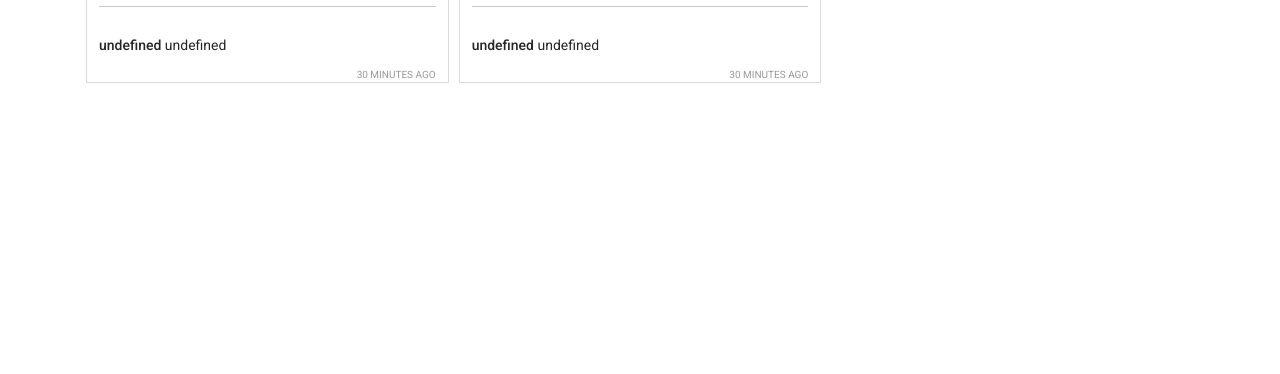
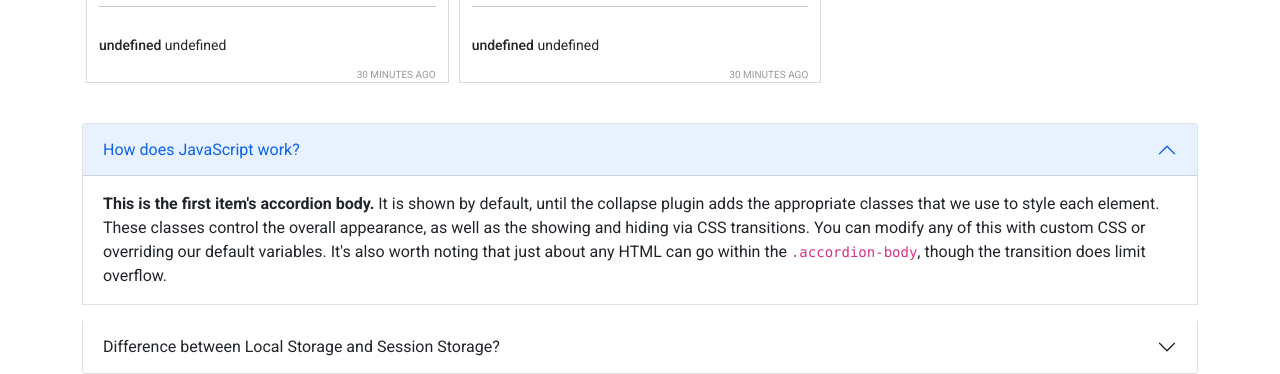
Before and after one commit to Chaki360/insta-sohor, a plain HTML site: page index.html in a window 1280 px wide. Shown: the part 1401-1775 px from the top of the page. Before the commit the page ends 1500 px from the top, so only its background shows below. Drawn offline with nearby package versions, Linux system fonts and the light colour scheme.

Commit message:
Ques sec added

```diff
--- a/index.html
+++ b/index.html
@@ -18,6 +18,9 @@
     <link rel="stylesheet" href="https://cdnjs.cloudflare.com/ajax/libs/font-awesome/6.0.0/css/all.min.css"
         integrity="sha512-9usAa10IRO0HhonpyAIVpjrylPvoDwiPUiKdWk5t3PyolY1cOd4DSE0Ga+ri4AuTroPR5aQvXU9xC6qOPnzFeg=="
         crossorigin="anonymous" referrerpolicy="no-referrer" />
+    <!-- CSS only -->
+    <link href="https://cdn.jsdelivr.net/npm/bootstrap@5.1.3/dist/css/bootstrap.min.css" rel="stylesheet"
+        integrity="sha384-1BmE4kWBq78iYhFldvKuhfTAU6auU8tT94WrHftjDbrCEXSU1oBoqyl2QvZ6jIW3" crossorigin="anonymous">
 </head>
 
 <body>
@@ -57,9 +60,58 @@
             <h1>Reported posts</h1>
         </div>
     </main>
+    <section class="container mt-4">
+        <div class="accordion" id="accordionPanelsStayOpenExample">
+            <div class="accordion-item">
+                <h2 class="accordion-header" id="panelsStayOpen-headingOne">
+                    <button class="accordion-button" type="button" data-bs-toggle="collapse"
+                        data-bs-target="#panelsStayOpen-collapseOne" aria-expanded="true"
+                        aria-controls="panelsStayOpen-collapseOne">
+                        How does JavaScript work?
+                    </button>
+                </h2>
+                <div id="panelsStayOpen-collapseOne" class="accordion-collapse collapse show"
+                    aria-labelledby="panelsStayOpen-headingOne">
+                    <div class="accordion-body">
+                        <strong>This is the first item's accordion body.</strong> It is shown by default, until the
+                        collapse plugin adds the appropriate classes that we use to style each element. These classes
+                        control the overall appearance, as well as the showing and hiding via CSS transitions. You can
+                        modify any of this with custom CSS or overriding our default variables. It's also worth noting
+                        that just about any HTML can go within the <code>.accordion-body</code>, though the transition
+                        does limit overflow.
+                    </div>
+                </div>
+            </div>
+            <div class="accordion-item mt-3">
+                <h2 class="accordion-header" id="panelsStayOpen-headingTwo">
+                    <button class="accordion-button collapsed" type="button" data-bs-toggle="collapse"
+                        data-bs-target="#panelsStayOpen-collapseTwo" aria-expanded="false"
+                        aria-controls="panelsStayOpen-collapseTwo">
+                        Difference between Local Storage and Session Storage?
+                    </button>
+                </h2>
+                <div id="panelsStayOpen-collapseTwo" class="accordion-collapse collapse"
+                    aria-labelledby="panelsStayOpen-headingTwo">
+                    <div class="accordion-body">
+                        <strong>This is the second item's accordion body.</strong> It is hidden by default, until the
+                        collapse plugin adds the appropriate classes that we use to style each element. These classes
+                        control the overall appearance, as well as the showing and hiding via CSS transitions. You can
+                        modify any of this with custom CSS or overriding our default variables. It's also worth noting
+                        that just about any HTML can go within the <code>.accordion-body</code>, though the transition
+                        does limit overflow.
+                    </div>
+                </div>
+            </div>
+
+        </div>
+    </section>
     <footer></footer>
 
     <!-- add javascript  file  -->
+    <!-- JavaScript Bundle with Popper -->
+    <script src="https://cdn.jsdelivr.net/npm/bootstrap@5.1.3/dist/js/bootstrap.bundle.min.js"
+        integrity="sha384-ka7Sk0Gln4gmtz2MlQnikT1wXgYsOg+OMhuP+IlRH9sENBO0LRn5q+8nbTov4+1p"
+        crossorigin="anonymous"></script>
     <script src="./js/app.js"></script>
 </body>
 
```
